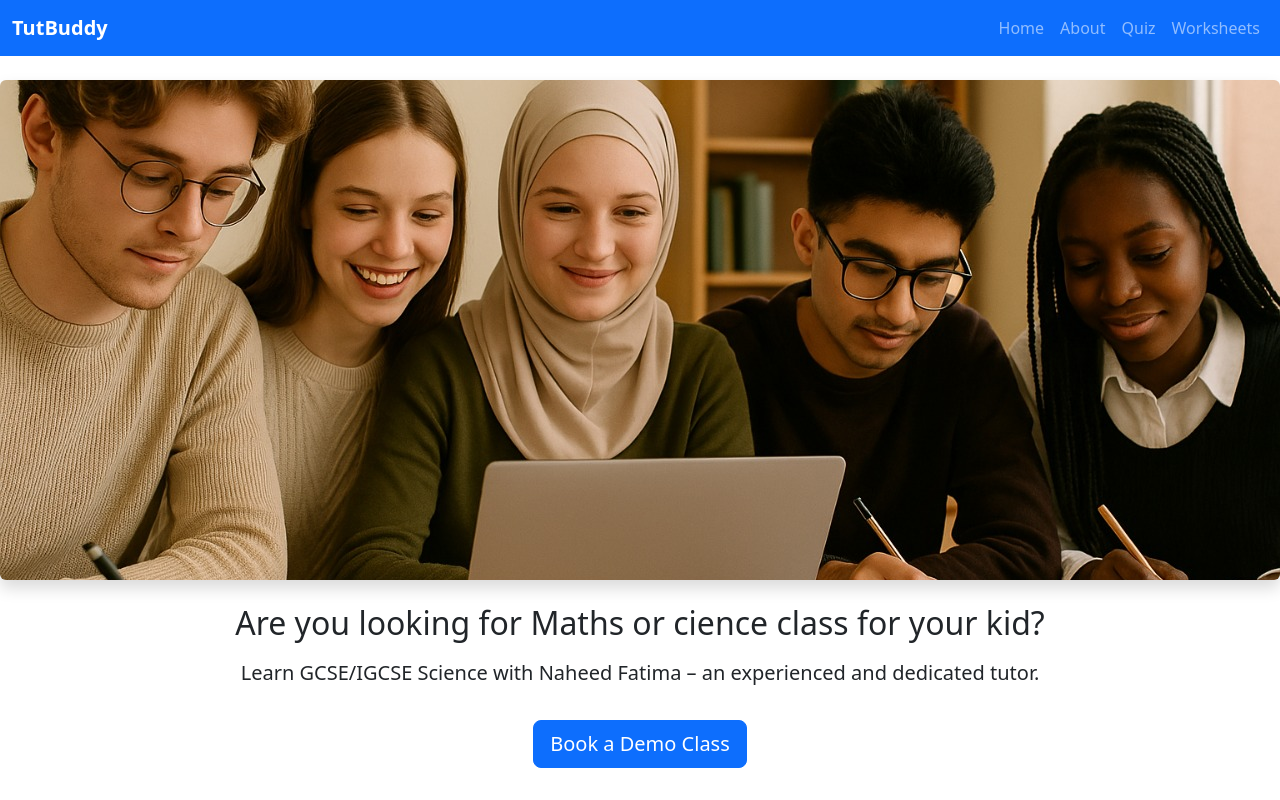
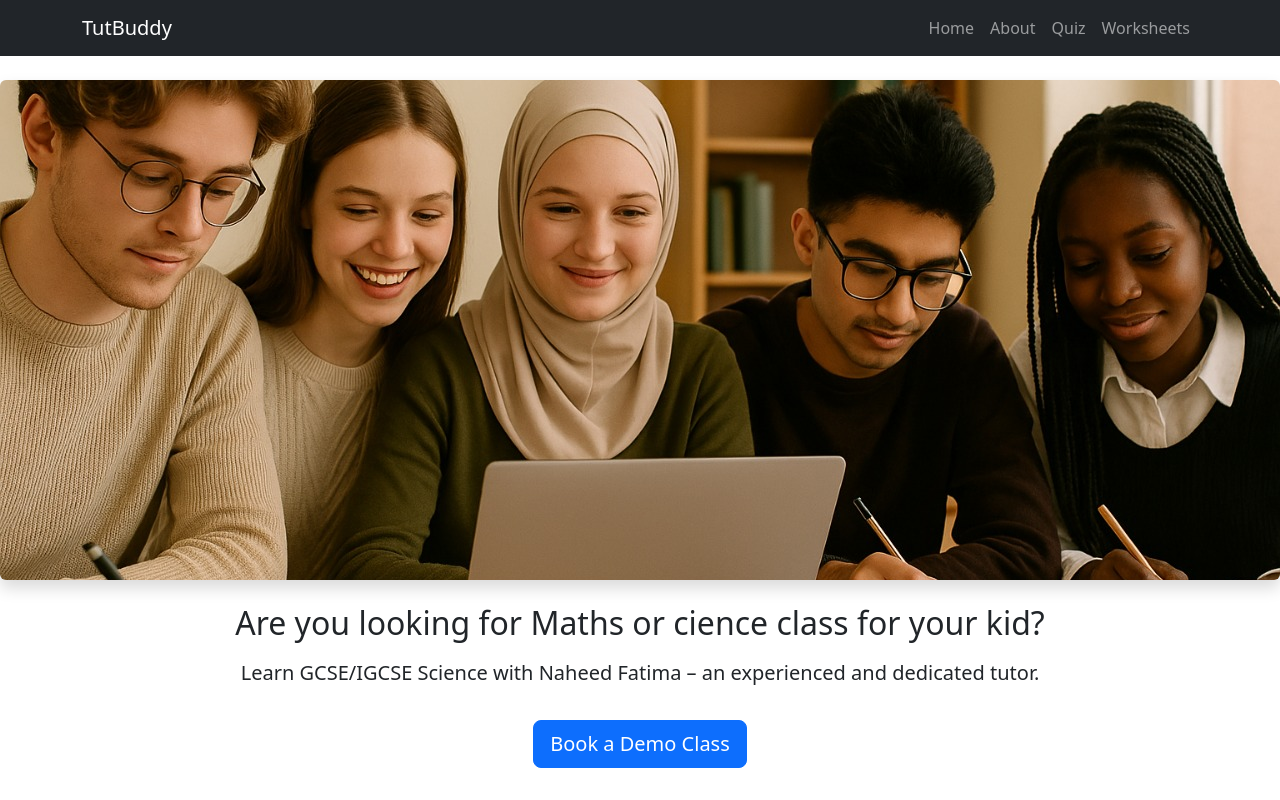
Before and after one commit to abdurrahman0605/tutbuddy-frontend, a React (Create React App) app: page / in a window 1280 px wide. Shown: the top 800 px of the page. Built offline with nearby package versions, Linux system fonts and the light colour scheme.

Commit message:
Replace Navbar.js with clean version

```diff
--- a/src/components/Navbar.js
+++ b/src/components/Navbar.js
@@ -1,24 +1,46 @@
 import React from "react";
 import { Link } from "react-router-dom";
+import "bootstrap/dist/css/bootstrap.min.css";
 
 export default function Navbar() {
   return (
-    <nav className="navbar navbar-expand-lg navbar-dark bg-primary">
-      <div className="container-fluid">
-        <Link className="navbar-brand fw-bold" to="/">TutBuddy</Link>
-        <div className="collapse navbar-collapse">
+    <nav className="navbar navbar-expand-lg navbar-dark bg-dark">
+      <div className="container">
+        <Link className="navbar-brand" to="/">
+          TutBuddy
+        </Link>
+        <button
+          className="navbar-toggler"
+          type="button"
+          data-bs-toggle="collapse"
+          data-bs-target="#navbarNav"
+          aria-controls="navbarNav"
+          aria-expanded="false"
+          aria-label="Toggle navigation"
+        >
+          <span className="navbar-toggler-icon"></span>
+        </button>
+        <div className="collapse navbar-collapse" id="navbarNav">
           <ul className="navbar-nav ms-auto">
             <li className="nav-item">
-              <Link className="nav-link" to="/">Home</Link>
+              <Link className="nav-link" to="/">
+                Home
+              </Link>
             </li>
             <li className="nav-item">
-              <Link className="nav-link" to="/about">About</Link>
+              <Link className="nav-link" to="/about">
+                About
+              </Link>
             </li>
             <li className="nav-item">
-              <Link className="nav-link" to="/quiz">Quiz</Link>
+              <Link className="nav-link" to="/quiz">
+                Quiz
+              </Link>
             </li>
             <li className="nav-item">
-              <Link className="nav-link" to="/worksheets">Worksheets</Link>
+              <Link className="nav-link" to="/worksheets">
+                Worksheets
+              </Link>
             </li>
           </ul>
         </div>
```
